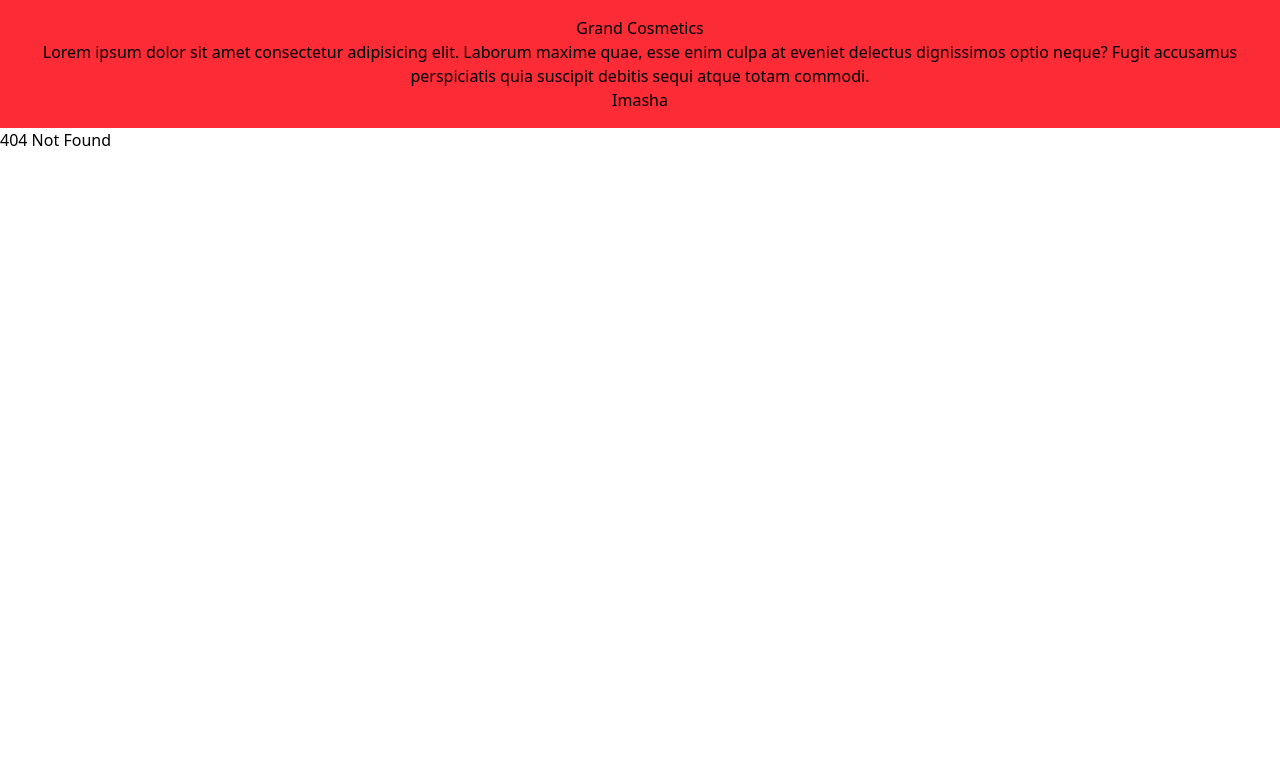
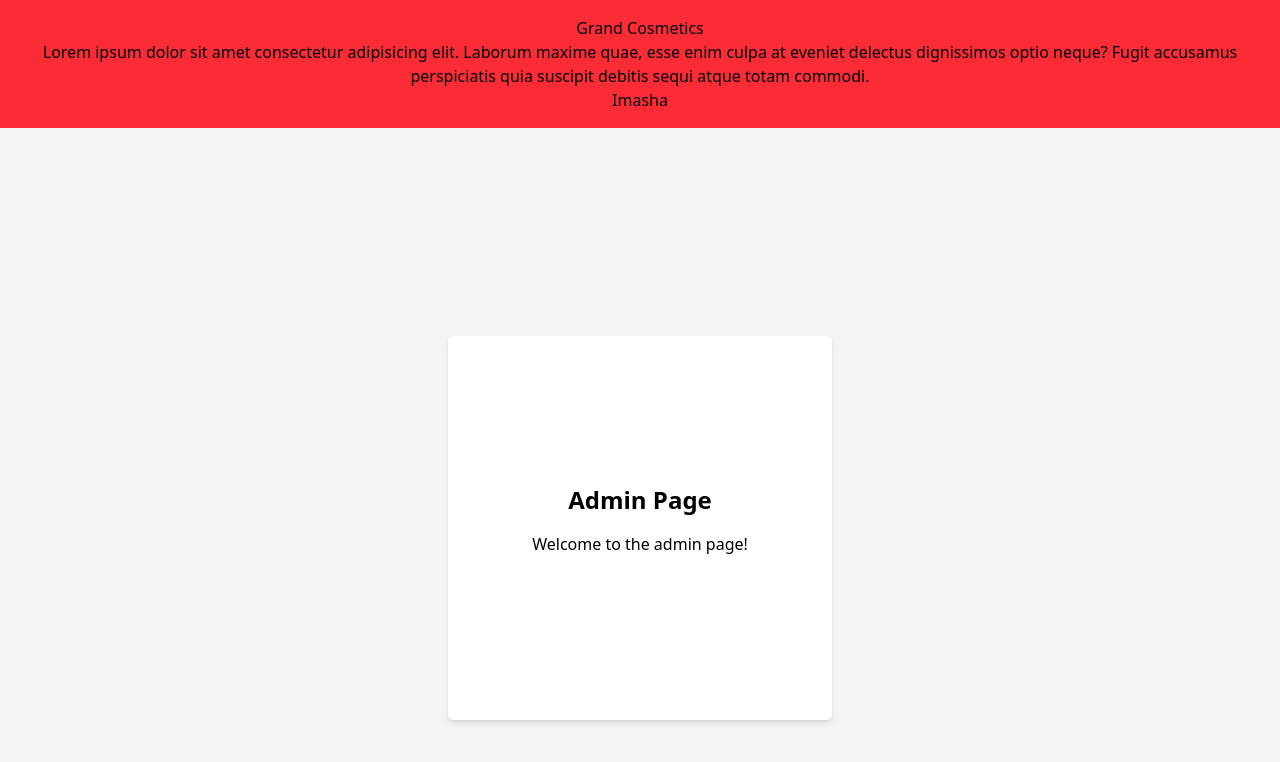
Before and after one commit to ImashaKumarasinghe/MERN_frontend, a React app: page /admin in a window 1280 px wide. Shown: the top 762 px of the page. Built offline with nearby package versions, Linux system fonts and the light colour scheme; the HTML template or start-up script is replaced by a standard one.

Commit message:
add admin features

```diff
--- a/src/App.jsx
+++ b/src/App.jsx
@@ -4,6 +4,7 @@ import Header from './components/header'
 import LoginPage from './pages/login'
 import SignUpPage from './pages/signup'
 import HomePage from './pages/home'
+import AdminPage from './pages/adminPage'
 
 function App() {
   return (
@@ -14,7 +15,9 @@ function App() {
           <Route path="/" element={<HomePage />} />
           <Route path="/login" element={<LoginPage />} />
           <Route path="/signup" element={<SignUpPage />} />
+          <Route path="/admin" element={<AdminPage />} />
           <Route path='/*' element={<h1>404 Not Found</h1>} />
+
         </Routes>
       </div>
     </BrowserRouter>
--- /dev/null
+++ b/src/pages/adminPage.jsx
@@ -0,0 +1,10 @@
+export default function AdminPage(){
+    return(
+        <div className='w-full h-screen bg-gray-100 flex justify-center items-center'>
+          <div className='w-96 h-96 bg-white shadow-md rounded-md flex flex-col justify-center items-center'>
+            <h2 className='text-2xl font-bold mb-4'>Admin Page</h2>
+            <p className='mb-4'>Welcome to the admin page!</p>
+          </div>
+        </div>
+    )
+}
```
